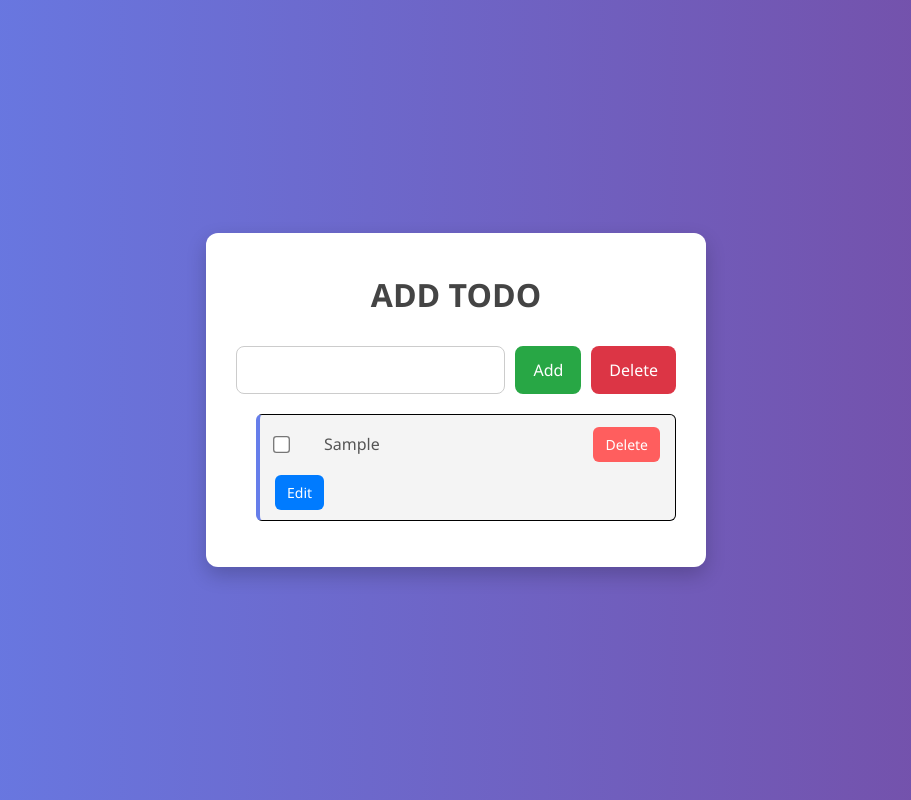
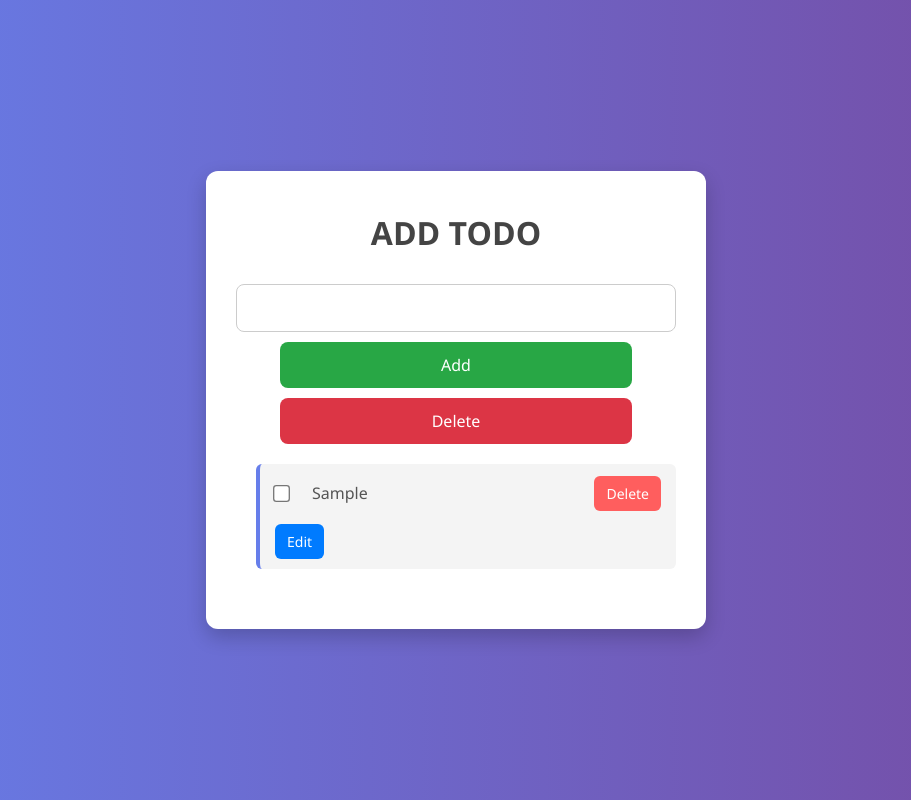
Before and after one commit to explorewithsarim/Todo_List, a plain HTML site: page index.html in a window 1280 px wide. Both pictures are taken after typing "Sample" into the empty fields and a click on the button "Add". Shown: the whole page, without its empty margins (184-1095 px from the left). Drawn offline with Linux system fonts and the light colour scheme.

Commit message:
update button ui

```diff
--- a/style.css
+++ b/style.css
@@ -32,10 +32,13 @@ h1 {
 
 .main_content {
     display: flex;
+    width: 100%;
+    flex-direction: column;
     gap: 10px;
     margin-bottom: 20px;
     flex-wrap: wrap;
     justify-content: center;
+    align-items: center;
 }
 @media  (max-width:576px) {
     .inp{
@@ -43,9 +46,7 @@ h1 {
         border: 1px solid #000;
 
     }
-    .main_content{
-        flex-direction: column;
-    }
+
 
 
 }
@@ -55,11 +56,13 @@ h1 {
     border: 1px solid #ccc;
     border-radius: 8px;
     font-size: 16px;
-    width: 100%;
+    min-width: 100%;
     max-width: 300px;
 }
 
 .add_btn, .delete_btn {
+
+    width: 80%;
     padding: 12px 18px;
     border: none;
     border-radius: 8px;
@@ -94,7 +97,7 @@ h1 {
 
 #list li {
     padding: 10px 15px;
-    margin: 6px 0;
+    margin: 20px 0;
     background-color: #f4f4f4;
     border-left: 4px solid #667eea;
     border-radius: 6px;
@@ -117,10 +120,9 @@ h1 {
     display: flex;
     align-items: center;
     justify-content: space-between;
-    border: 1px solid #000;
     gap: 12px;
-    padding: 12 px 15px;
-    margin: 8px 0;
+    padding: 20px 15px;
+    margin: 12px 10px;
     background-color: #f9f9f9;
     border-left: 4px solid #764ba2;
     border-radius: 8px;
@@ -134,8 +136,8 @@ h1 {
 
 
 .todo-checkbox {
+
   transform: scale(1.3);
-  margin-right: 12px;
   accent-color: #764ba2;
   cursor: pointer;
 }
@@ -191,12 +193,12 @@ h1 {
 
     }
 
-    .main_input {
+    /* .main_input {
 
         width: 100%;
 
 
-    }
+    } */
 
 
     .del, .edit {
```
